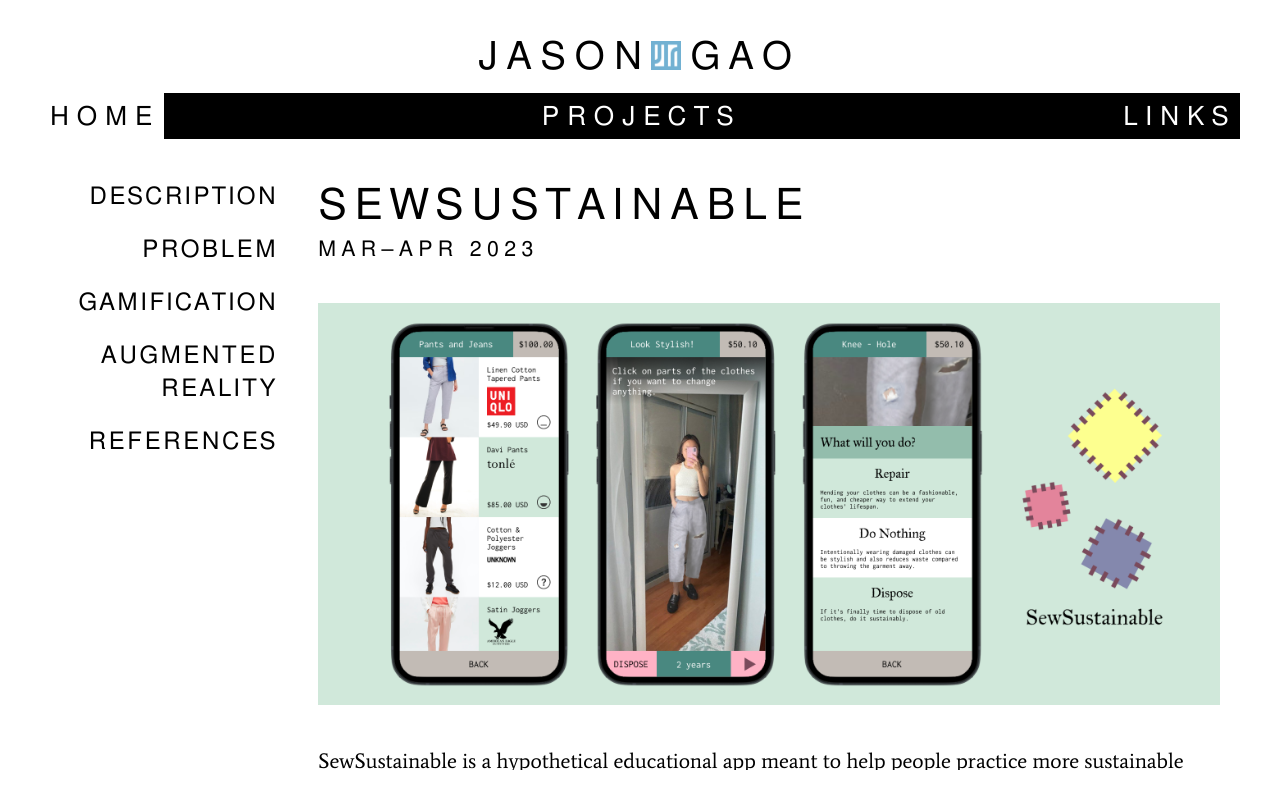
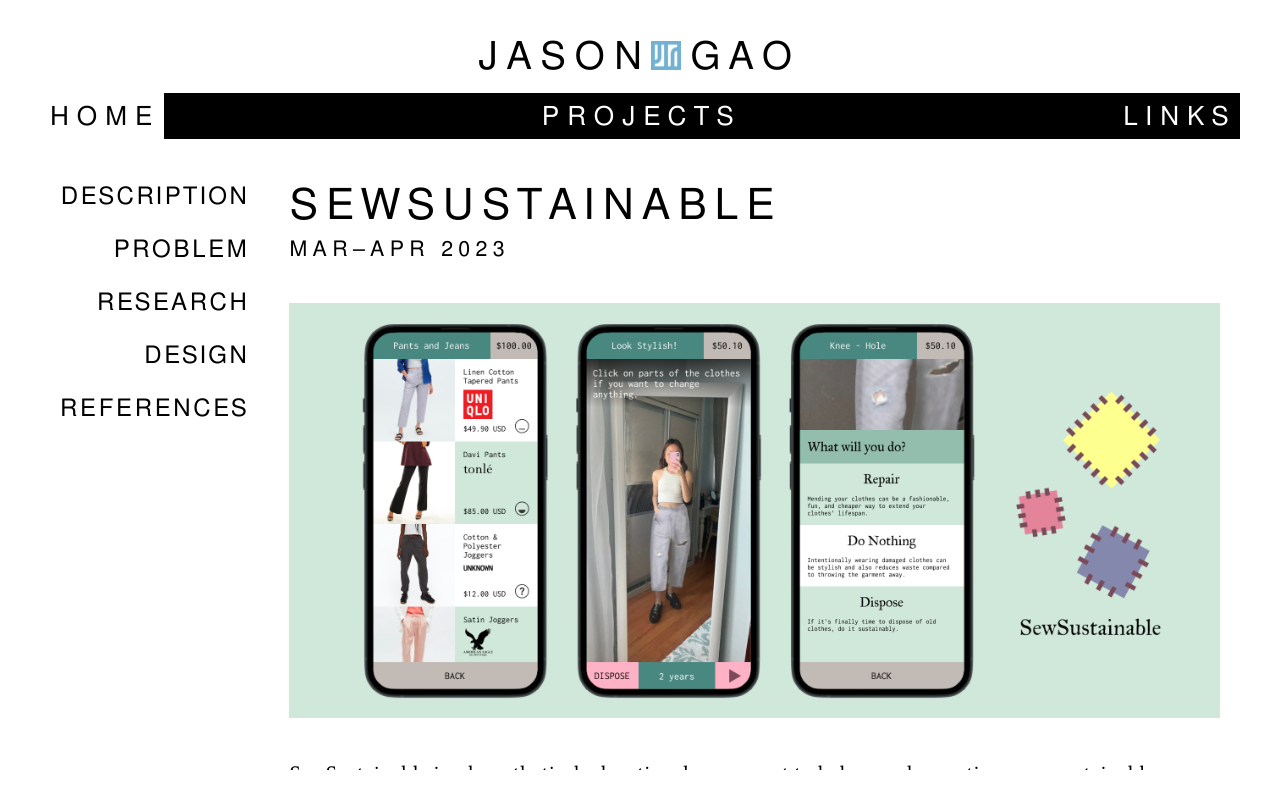
Before and after one commit to MyriadRivers/myriadrivers.github.io, a React (Create React App) app: page /projects/sewsustainable in a window 1280 px wide. Built offline with nearby package versions, Linux system fonts and the light colour scheme.

Commit message:
Add more content to sew sustainable page

```diff
--- a/src/pages/projects/SewSustainable/SewSustainable.tsx
+++ b/src/pages/projects/SewSustainable/SewSustainable.tsx
@@ -9,7 +9,7 @@ import mainImg from "./sewsustainable.png";
 import { main } from "../../../styles/themes";
 
 function SewSustainable() {
-    const headings = ["Description", "Problem", "Gamification", "Augmented Reality", "References"];
+    const headings = ["Description", "Problem", "Research", "Design", "References"];
     const headingRefs = useRef<Array<HTMLDivElement | null>>([]);
     const contentsRef = useRef<HTMLDivElement | null>(null);
 
@@ -33,19 +33,32 @@ function SewSustainable() {
                 <Image src={mainImg} />
                 <p>
                     SewSustainable is a hypothetical educational app meant to help people practice more sustainable fashion.
+                    <br/>
+                    <br/>
+                    Team: Jason Gao, Marissa Gardner, Naz Ozturk, Spencer Kim
                 </p>
             </ProjectTitle>
             <Expandable
                 heading={"Problem"}
-                summary={"The app is separated into three main components: the front end, the API, and the back end"}
+                summary={"The fashion industry is a major polluter. Sustainable fashion is about responsibility on both consumer and manufacturing sides"}
                 ref={el => headingRefs.current[1] = el}
             >
                 <p>
-                The app is separated into three main components: the front end, the API, and the back end.
+                    The fashion industry is a major contributor to global climate change, as measured in tons of Carbon Dioxide Equivalents (CO2eq) [1].
+                    Besides ecological effects such as massive water consumption and production of harmful microplastics, the industry also employs
+                    hundreds of millions of people worldwide [2], many of whom work in sweatshop conditions.
+                </p>
+                <p>
+                    Sustainable fashion, as measured by certifications such as the EU Ecolabel and OEKO-TEX Made in Green label [3], should broadly be:
+                    <ol>
+                        <li><b>Environmentally friendly:</b> How are garments sourced and manufactured, and how is waste managed?</li>
+                        <li><b>Long lasting:</b> Does the garment maintain dimensions and color? Does the garment resist damage from prolonged wear?</li>
+                        <li><b>Socially responsible:</b> How are workers treated throughout the garment's supply chain?</li>
+                    </ol>
                 </p>
             </Expandable>
             <Expandable
-                heading={"Gamification"}
+                heading={"Research"}
                 summary={"The app is separated into three main components: the front end, the API, and the back end"}
                 ref={el => headingRefs.current[2] = el}
             >
@@ -54,7 +67,7 @@ function SewSustainable() {
                 </p>
             </Expandable>
             <Expandable
-                heading={"Augmented Reality"}
+                heading={"Design"}
                 summary={"The app is separated into three main components: the front end, the API, and the back end"}
                 ref={el => headingRefs.current[3] = el}
             >
```
